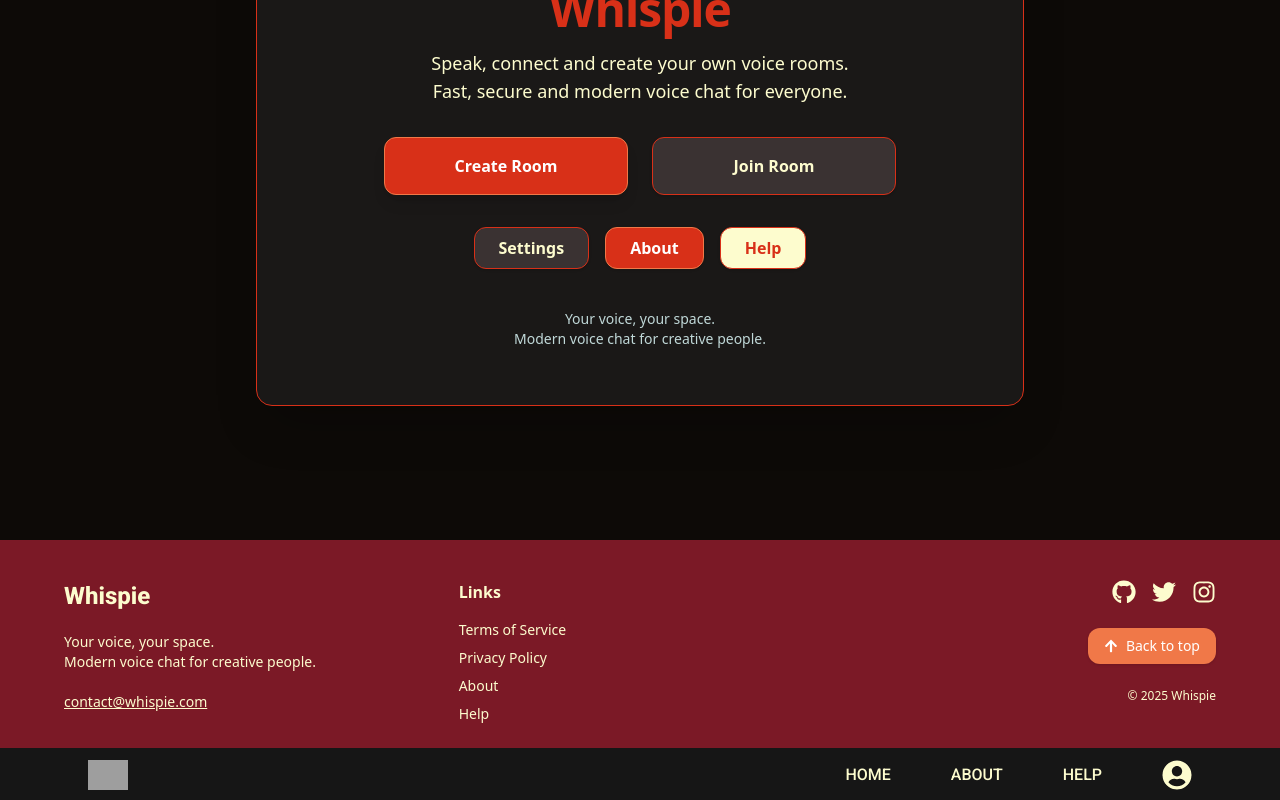
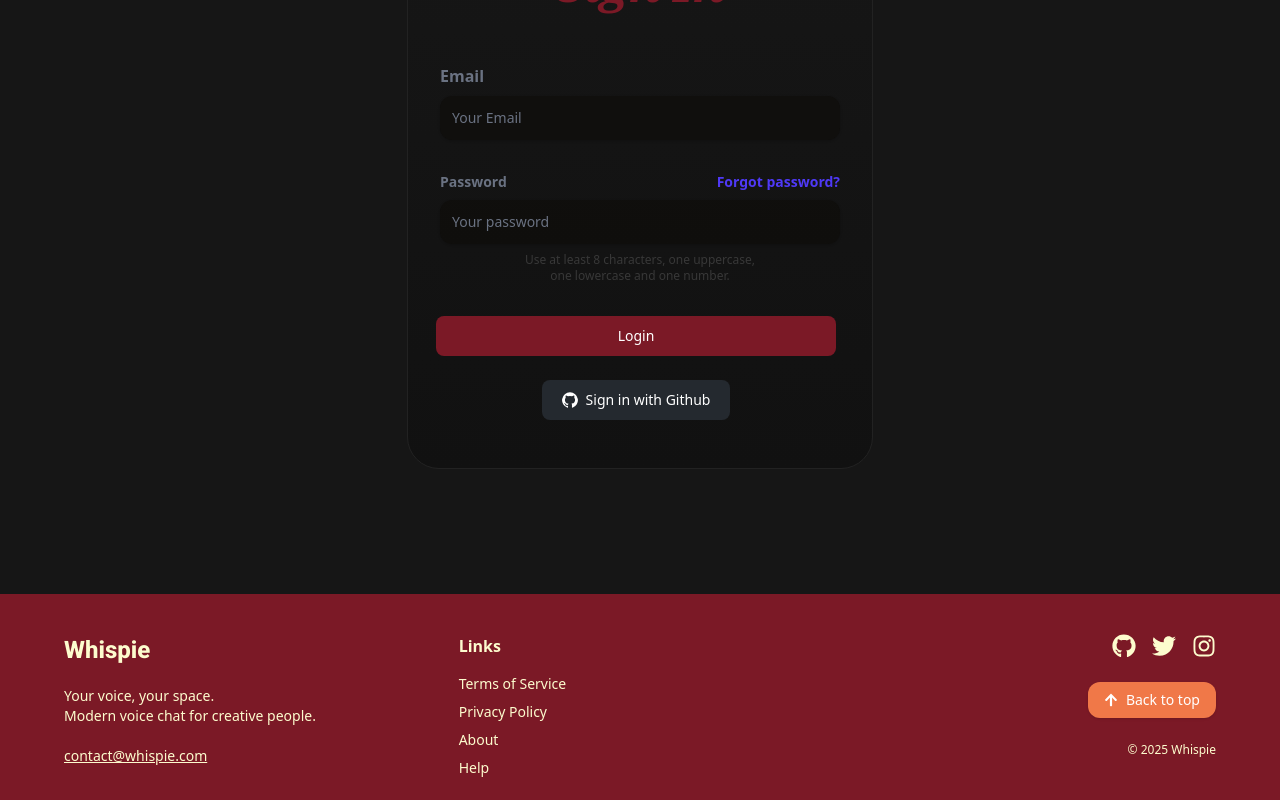
Before and after one commit to whispie-app/frontend, a React (Vite) app: page / in a window 1280 px wide. Shown: the part 260-1060 px from the top of the page. Built offline with nearby package versions, Linux system fonts and the light colour scheme; grey boxes are pictures that could not be loaded.

Commit message:
chore(frontend): update main.tsx setup
Updated main.tsx to include new configurations and component imports. Improved app initialization structure and ensured integration with global styles and routing.

```diff
--- a/src/main.tsx
+++ b/src/main.tsx
@@ -3,10 +3,11 @@ import { createRoot } from "react-dom/client";
 import "./index.css";
 import Home from "./pages/Home.tsx";
 import Download from "./pages/Download.tsx";
+import LoginPage from "./pages/LoginPage.tsx";
+import Settings from "./pages/Settings.tsx";
 
 createRoot(document.getElementById("root")!).render(
   <StrictMode>
-    <Home />
-    <Download />
+    <LoginPage />
   </StrictMode>
 );
```
